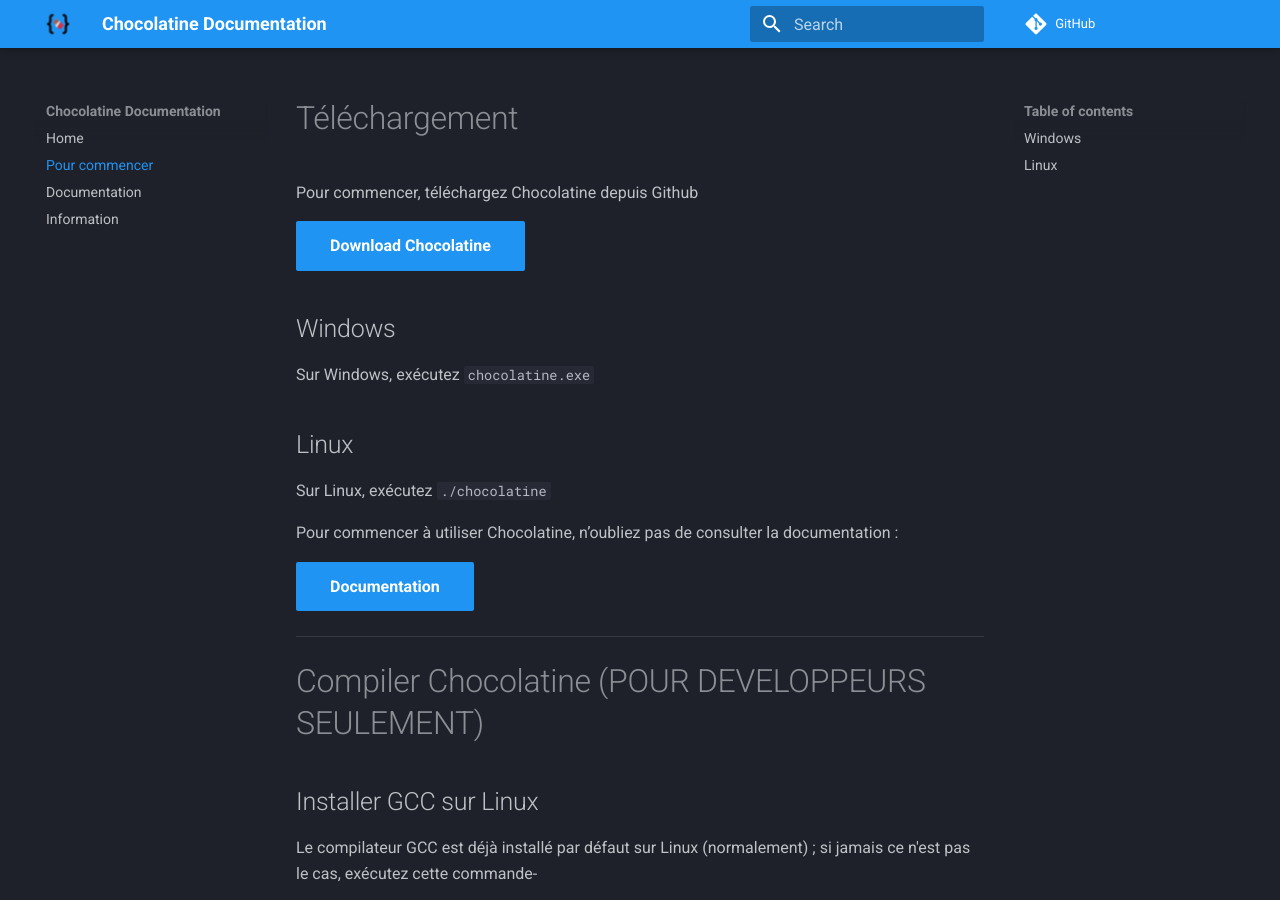
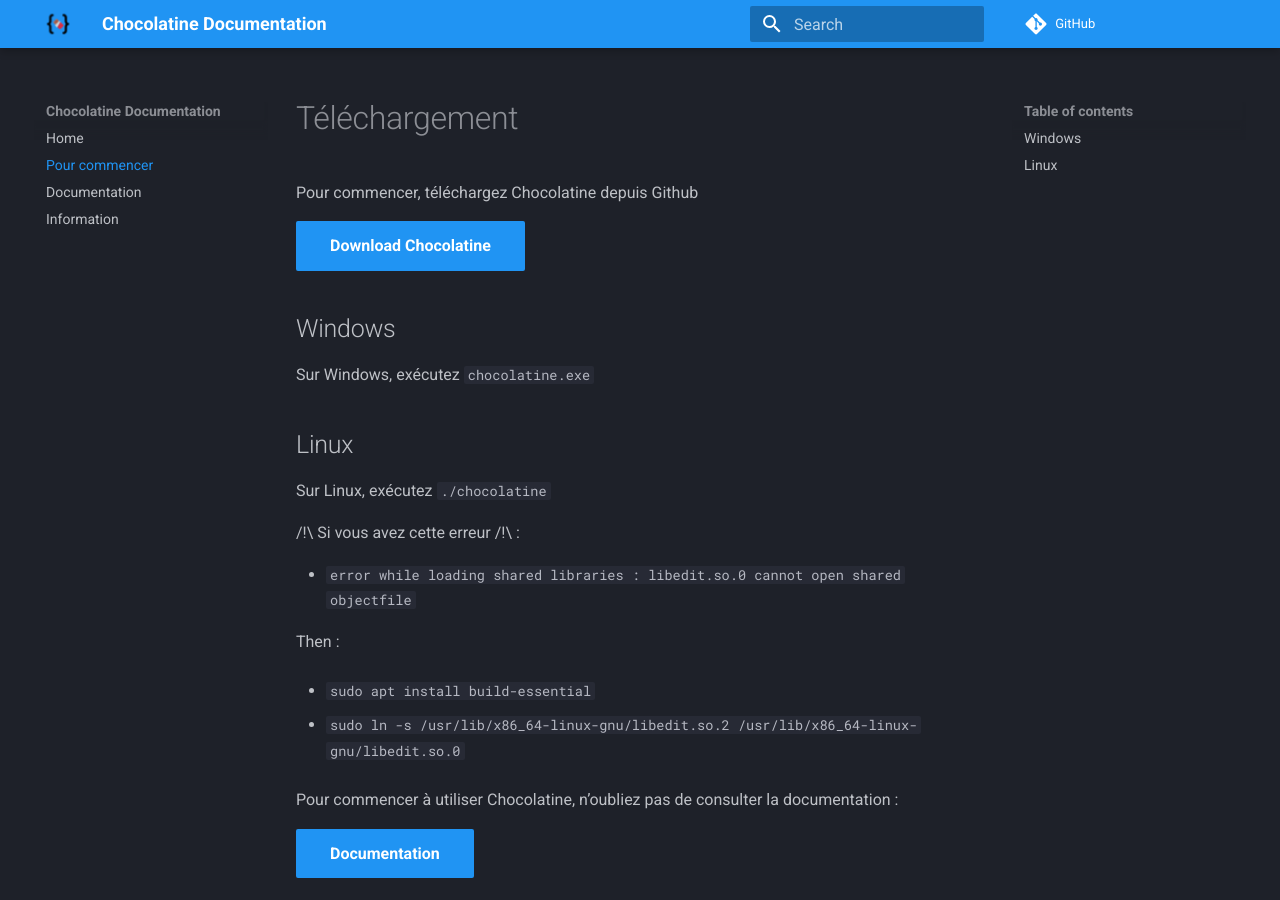
Before and after one commit to Louloubiwan/Chocolatine-documentation, an MkDocs documentation site: the page built from docs/getting_started.md, in a window 1280 px wide and 900 px high. Built offline with MkDocs 1.6.1 and Material for MkDocs 9.7.7, drawn with Linux system fonts in a browser that asks for light colours; comment, search, counter and statistics services are not loaded.

Commit message:
modifié :         docs/getting_started.md

```diff
--- a/docs/getting_started.md
+++ b/docs/getting_started.md
@@ -13,6 +13,18 @@ Sur Windows, exécutez `chocolatine.exe`
 ##  Linux
 
 Sur Linux, exécutez `./chocolatine`
+
+/!\ Si vous avez cette erreur /!\ :
+
+* `error while loading shared libraries : libedit.so.0 cannot open shared objectfile`
+
+Then  :
+
+* `sudo apt install build-essential`
+
+* `sudo ln -s /usr/lib/x86_64-linux-gnu/libedit.so.2 /usr/lib/x86_64-linux-gnu/libedit.so.0`
+
+
 
 
 Pour commencer à utiliser Chocolatine, n’oubliez pas de consulter la documentation :
```
